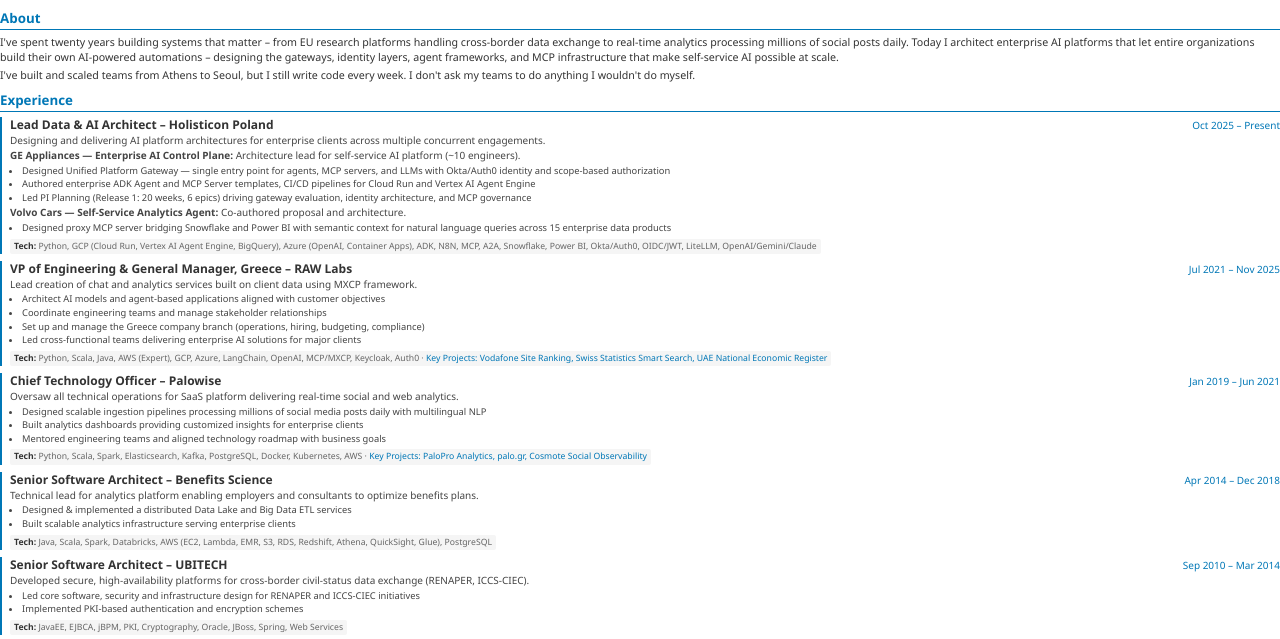
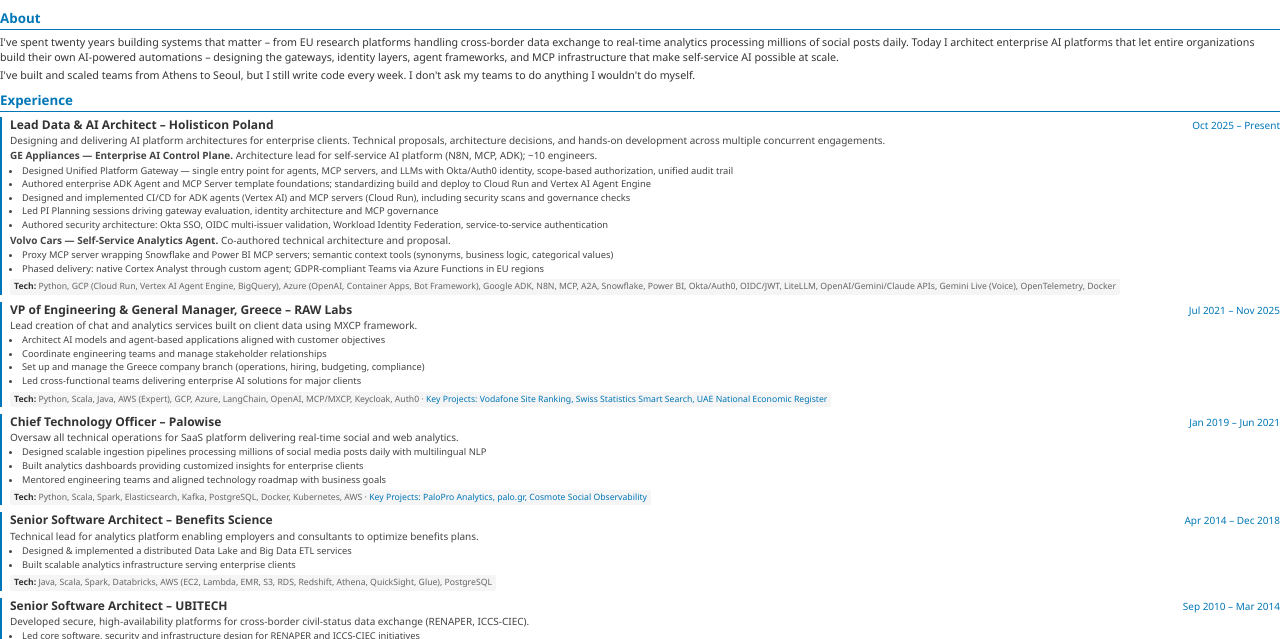
Before and after one commit to ppolydoras/ppolydoras.github.io, a website: page cv-print.html in a window 1280 px wide. Shown: the part 98-737 px from the top of the page. Drawn offline with Linux system fonts and the light colour scheme.

Commit message:
Align PDF Holisticon section with portfolio index.html
Remove PDF-only details (e.g. Release 1 sprint counts, 15 EDPs line).
Match GEA and Volvo bullets and tech line to index.html; regenerate PDF.

```diff
--- a/cv-print.html
+++ b/cv-print.html
@@ -287,19 +287,22 @@
       <span class="job-title">Lead Data & AI Architect – Holisticon Poland</span>
       <span class="job-date">Oct 2025 – Present</span>
     </div>
-    <p class="job-desc">Designing and delivering AI platform architectures for enterprise clients across multiple concurrent engagements.</p>
-    <p class="job-desc" style="margin-top:2px;"><strong>GE Appliances — Enterprise AI Control Plane:</strong> Architecture lead for self-service AI platform (~10 engineers).</p>
+    <p class="job-desc">Designing and delivering AI platform architectures for enterprise clients. Technical proposals, architecture decisions, and hands-on development across multiple concurrent engagements.</p>
+    <p class="job-desc" style="margin-top:2px;"><strong>GE Appliances — Enterprise AI Control Plane.</strong> Architecture lead for self-service AI platform (N8N, MCP, ADK); ~10 engineers.</p>
     <ul>
-      <li>Designed Unified Platform Gateway — single entry point for agents, MCP servers, and LLMs with Okta/Auth0 identity and scope-based authorization</li>
-      <li>Authored enterprise ADK Agent and MCP Server templates, CI/CD pipelines for Cloud Run and Vertex AI Agent Engine</li>
-      <li>Led PI Planning (Release 1: 20 weeks, 6 epics) driving gateway evaluation, identity architecture, and MCP governance</li>
+      <li>Designed Unified Platform Gateway — single entry point for agents, MCP servers, and LLMs with Okta/Auth0 identity, scope-based authorization, unified audit trail</li>
+      <li>Authored enterprise ADK Agent and MCP Server template foundations; standardizing build and deploy to Cloud Run and Vertex AI Agent Engine</li>
+      <li>Designed and implemented CI/CD for ADK agents (Vertex AI) and MCP servers (Cloud Run), including security scans and governance checks</li>
+      <li>Led PI Planning sessions driving gateway evaluation, identity architecture and MCP governance</li>
+      <li>Authored security architecture: Okta SSO, OIDC multi-issuer validation, Workload Identity Federation, service-to-service authentication</li>
     </ul>
-    <p class="job-desc" style="margin-top:2px;"><strong>Volvo Cars — Self-Service Analytics Agent:</strong> Co-authored proposal and architecture.</p>
+    <p class="job-desc" style="margin-top:2px;"><strong>Volvo Cars — Self-Service Analytics Agent.</strong> Co-authored technical architecture and proposal.</p>
     <ul>
-      <li>Designed proxy MCP server bridging Snowflake and Power BI with semantic context for natural language queries across 15 enterprise data products</li>
+      <li>Proxy MCP server wrapping Snowflake and Power BI MCP servers; semantic context tools (synonyms, business logic, categorical values)</li>
+      <li>Phased delivery: native Cortex Analyst through custom agent; GDPR-compliant Teams via Azure Functions in EU regions</li>
     </ul>
     <div class="tech-line">
-      <strong>Tech:</strong> Python, GCP (Cloud Run, Vertex AI Agent Engine, BigQuery), Azure (OpenAI, Container Apps), ADK, N8N, MCP, A2A, Snowflake, Power BI, Okta/Auth0, OIDC/JWT, LiteLLM, OpenAI/Gemini/Claude
+      <strong>Tech:</strong> Python, GCP (Cloud Run, Vertex AI Agent Engine, BigQuery), Azure (OpenAI, Container Apps, Bot Framework), Google ADK, N8N, MCP, A2A, Snowflake, Power BI, Okta/Auth0, OIDC/JWT, LiteLLM, OpenAI/Gemini/Claude APIs, Gemini Live (Voice), OpenTelemetry, Docker
     </div>
   </div>
 
```
Also changed, not shown: 1 other file.
